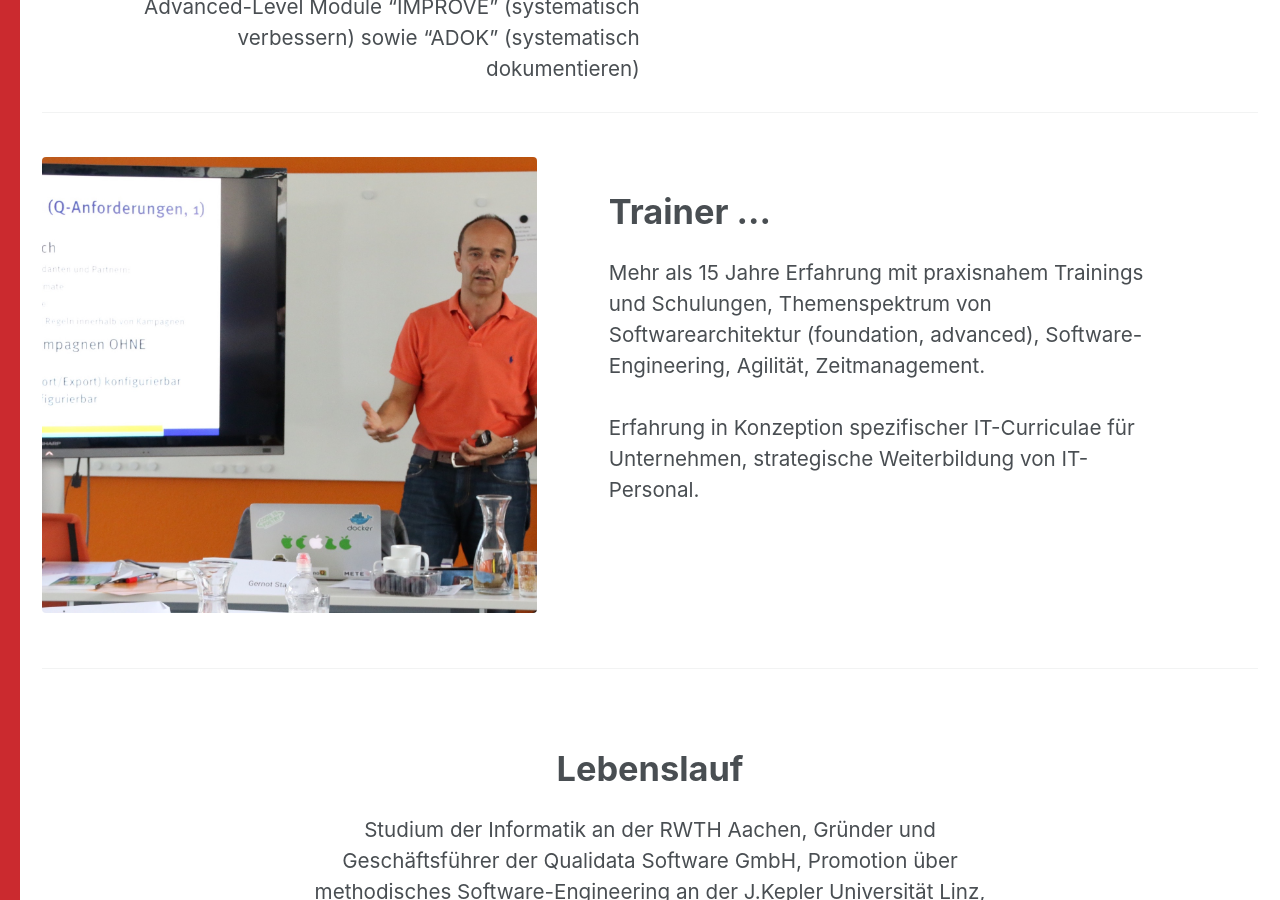
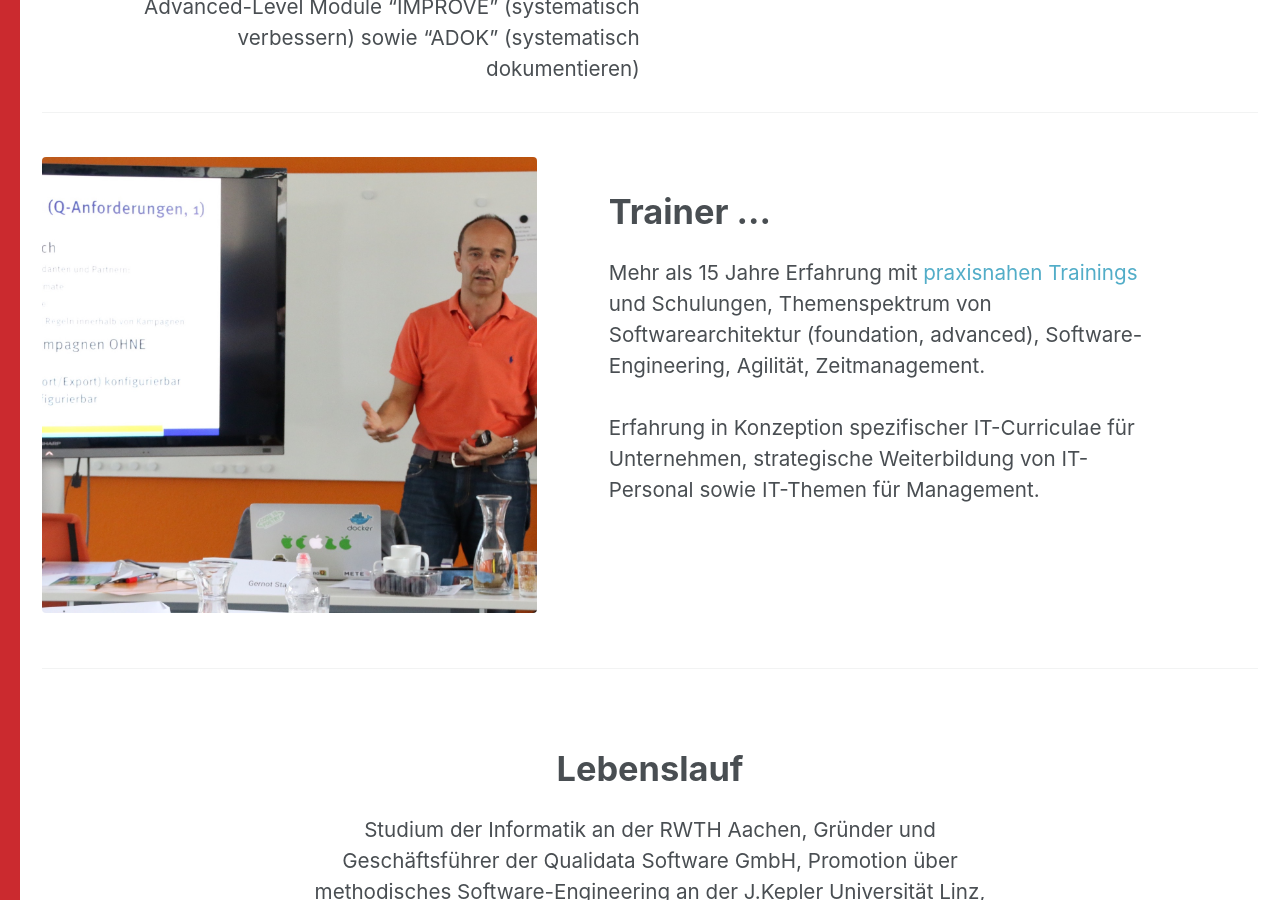
Before and after one commit to gernotstarke/esabuch.de-site, a Jekyll site: the page built from _pages/04-about.md, in a window 1280 px wide and 900 px high, scrolled down 3202 px. Built offline with Jekyll 4.4.1, drawn with Linux system fonts in a browser that asks for light colours.

Commit message:
updates in about, addons, develop-site

```diff
--- a/_pages/04-about.md
+++ b/_pages/04-about.md
@@ -73,12 +73,13 @@ training:
   - image_path: /images/about/training.jpg
     alt: Training
     title: Trainer ...
-    excerpt: 'Mehr als 15 Jahre Erfahrung mit praxisnahem Trainings und Schulungen,
+    excerpt: 'Mehr als 15 Jahre Erfahrung mit
+    [praxisnahen Trainings](http://arc42.de/termine) und Schulungen,
     Themenspektrum von Softwarearchitektur (foundation, advanced), Software-Engineering,
     Agilität, Zeitmanagement.<br><br>
 
     Erfahrung in Konzeption spezifischer IT-Curriculae für Unternehmen, strategische
-    Weiterbildung von IT-Personal. '
+    Weiterbildung von IT-Personal sowie IT-Themen für Management. '
 
 lebenslauf:
   - title: Lebenslauf
```
Also changed, not shown: _addons/06-arc42-und-aim42.md (added, +18 -0 lines), _pages/02-zertifizierung.md (+4 -0 lines), _addons/07-former-editions.md (renamed from _addons/06-former-editions.md), 1 other file.
